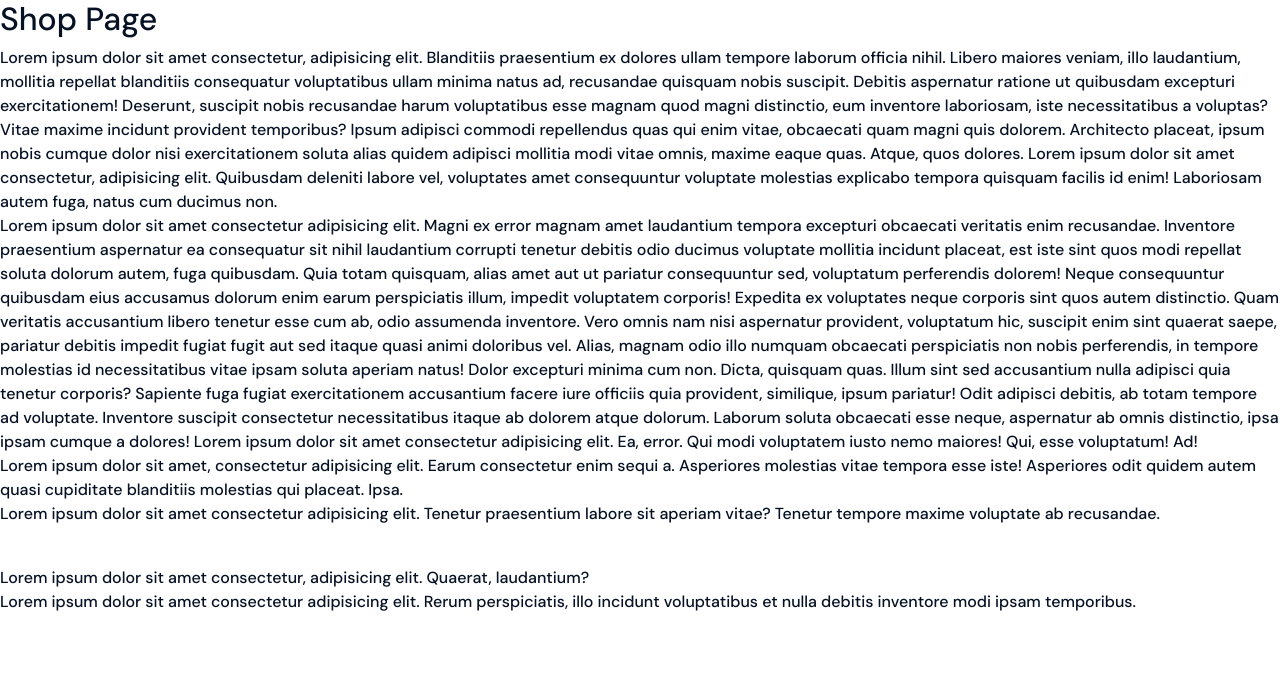
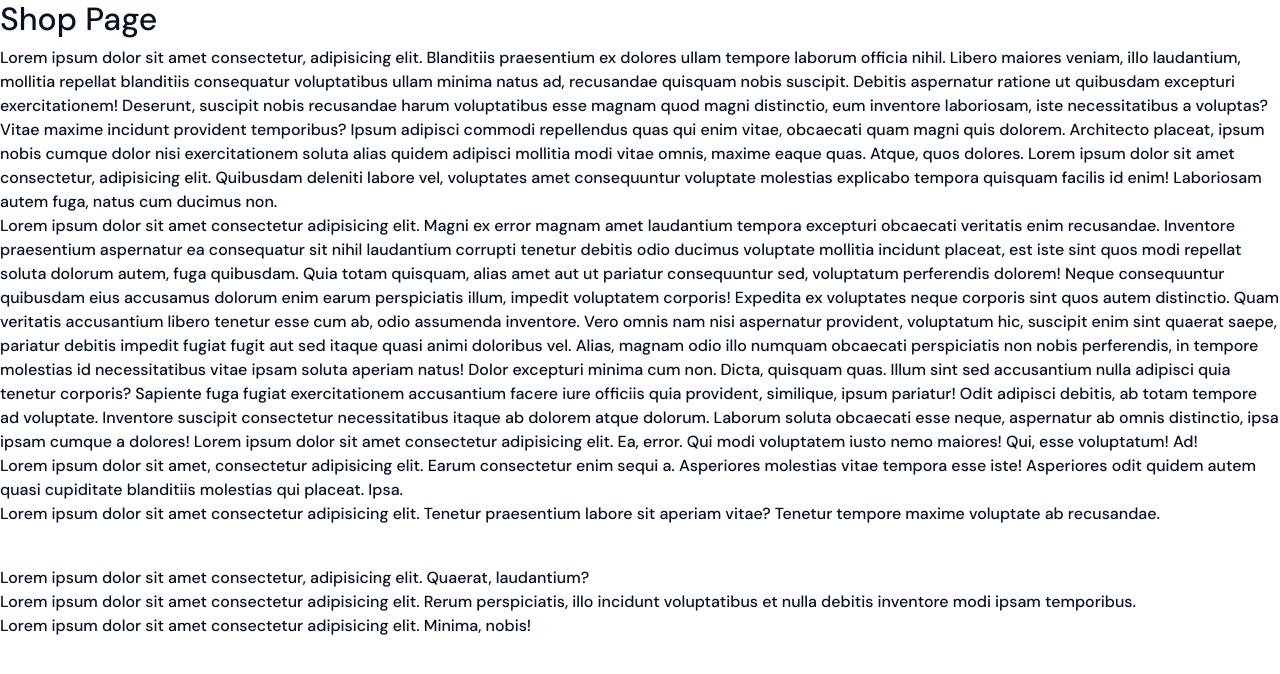
Before and after one commit to devkhalid874/react-laravel-ecommerce, a React app in the folder frontend/: page /shop in a window 1280 px wide. Shown: the top 674 px of the page. Built offline with nearby package versions, Linux system fonts and the light colour scheme; the HTML template or start-up script is replaced by a standard one.

Commit message:
chaanges

```diff
--- a/frontend/src/components/Shop.jsx
+++ b/frontend/src/components/Shop.jsx
@@ -19,6 +19,8 @@ export const Shop = () => {
       Lorem ipsum dolor sit amet consectetur, adipisicing elit. Quaerat, laudantium?
       <br />
       Lorem ipsum dolor sit amet consectetur adipisicing elit. Rerum perspiciatis, illo incidunt voluptatibus et nulla debitis inventore modi ipsam temporibus.
+      <br />
+      Lorem ipsum dolor sit amet consectetur adipisicing elit. Minima, nobis!
     </div>
   )
 }
```
